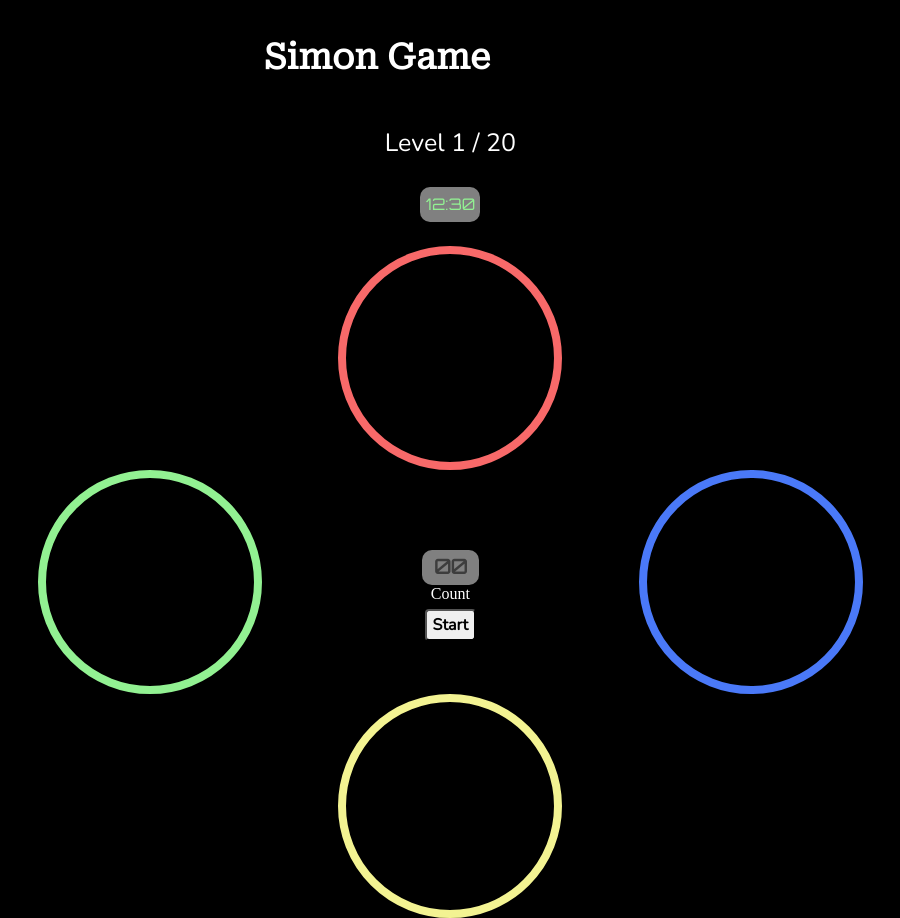
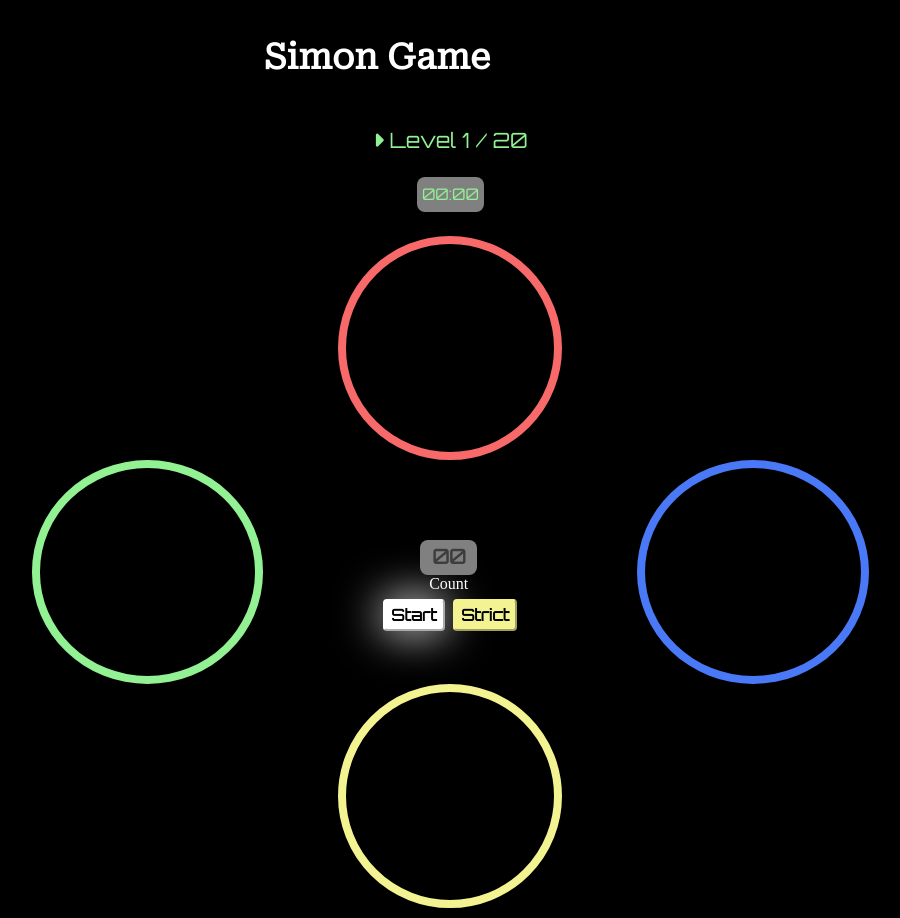
Before and after one commit to Purpleknife/Simon, a React (Create React App) app in the folder front-end/: page / in a window 1280 px wide. Shown: the top 918 px of the page, without its empty margins (263-1163 px from the left). Built offline with nearby package versions, Linux system fonts and the light colour scheme; a web font is replaced by a local one.

Commit message:
Add Strict mode to make the game more complex.

```diff
--- a/front-end/src/components/Game.js
+++ b/front-end/src/components/Game.js
@@ -9,6 +9,16 @@ const Game = () => {
   const [greenStyle, setGreenStyle] = useState('green');
   const [blueStyle, setBlueStyle] = useState('blue');
   const [yellowStyle, setYellowStyle] = useState('yellow');
+  const [strictStyle, setStrictStyle] = useState('strict');
+
+  const [game, setGame] = useState({
+    active: false,
+    level: 1,
+    time: '00:00',
+    count: 0,
+    strict: false
+  });
+
 
   const changeStyle = (condition) => {
     if (condition === 'red') {
@@ -35,6 +45,9 @@ const Game = () => {
         setYellowStyle('yellow');
       }, "700");
     }
+    if (condition === 'strict') {
+      setStrictStyle('strict-neon');
+    }
   };
 
   return (
@@ -44,8 +57,8 @@ const Game = () => {
       </div>
 
       <div className='game'>
-        <span id='level'>Level 1 / 20</span>
-        <div id='time'><span>12:30</span></div><br />
+        <span id='level'><i class="fa-solid fa-caret-right"></i>  Level 1 / 20</span>
+        <div id='time'><span>00:00</span></div><br />
         <button className={redStyle} onClick={() => changeStyle('red')}></button>
         <div className='middle'>
           <button className={greenStyle} onClick={() => changeStyle('green')}></button>
@@ -55,7 +68,10 @@ const Game = () => {
               <span>00</span><br />
               <label>Count</label>
             </div><br />
-            <button className="start">Start</button>
+
+              <button className="start">Start</button>&nbsp;&nbsp;
+              <button className={strictStyle} onClick={() => changeStyle('strict')}>Strict</button>
+
           </div>
 
           <button className={blueStyle} onClick={() => changeStyle('blue')}></button>
--- a/front-end/src/components/Game.scss
+++ b/front-end/src/components/Game.scss
@@ -22,18 +22,19 @@
 
     #level {
       color: white;
-      font-family: $third-font;
-      font-size: 25px;
+      font-family: $clock;
+      font-size: 21px;
       padding-bottom: 1em;
+      color: $green;
     }
 
     #time {
       font-family: $clock;
       color: $green;
       position: relative;
-      width: 60px;
+      width: 67px;
       height: 35px;
-      border-radius: 10px;
+      border-radius: 8px;
       background-color: grey;
       padding-top: 0.3em;
     }
@@ -59,22 +60,24 @@
       .green {
         border: 8px solid $green;
         background-color: black;
-        width: 14em;
+        width: 16em;
         height: 14em;
         border-radius: 50%;
         cursor: pointer;
-        margin-right: 10em;
+        margin-right: 7em;
       }
 
       .mid {
         margin-top: 5em;
+        width: 20%;
 
         #count {
           position: relative;
           width: 57px;
           height: 35px;
-          border-radius: 10px;
+          border-radius: 8px;
           background-color: grey;
+          margin-left: 2.8em;
 
           span {
             position: absolute;
@@ -97,22 +100,45 @@
 
 
         .start {
+          display: inline-block;
           height: 4em;
-          font-family: $third-font;
+          font-family: $clock;
           height: 2em;
           font-weight: bold;
           border-radius: 4px;
+          background-color: white;
+          border-color: white;
+          text-shadow: 0 0.5 0.5em white ;
+          opacity: 1.7;
+          box-shadow: inset 0 0 1em 0 white,
+          0 0 2.8em 0 white;
         }
+
+        .strict {
+          display: inline-block;
+          height: 4em;
+          font-family: $clock;
+          height: 2em;
+          font-weight: bold;
+          border-radius: 4px;
+          background-color: $yellow;
+          border-color: $yellow;
+          text-shadow: 0 0.5 0.5em $yellow ;
+          opacity: 1.7;
+          // box-shadow: inset 0 0 1em 0 $yellow,
+          // 0 0 2.8em 0 $yellow;
+        }
+
       }
 
       .blue {
         border: 8px solid $blue;
         background-color: black;
-        width: 14em;
+        width: 16em;
         height: 14em;
         border-radius: 50%;
         cursor: pointer;
-        margin-left: 10em;
+        margin-left: 7em;
       }
     }
 
@@ -129,6 +155,21 @@
 
 
   }
+}
+
+.strict-neon {
+  display: inline-block;
+  height: 4em;
+  font-family: $clock;
+  height: 2em;
+  font-weight: bold;
+  border-radius: 4px;
+  background-color: $yellow;
+  border-color: $yellow;
+  text-shadow: 0 0.5 0.5em $yellow ;
+  opacity: 1.7;
+  box-shadow: inset 0 0 1em 0 $yellow,
+  0 0 2.8em 0 $yellow;
 }
 
 .red-neon {
@@ -153,10 +194,10 @@
 .green-neon {
   border: 8px solid $green;
   background-color: black;
-  width: 14em;
+  width: 16em;
   height: 14em;
   border-radius: 50%;
-  margin-right: 10em;
+  margin-right: 7em;
   text-align: center;
   cursor: pointer;
   display: flex;
@@ -173,10 +214,10 @@
 .blue-neon {
   border: 8px solid $blue;
   background-color: black;
-  width: 14em;
+  width: 16em;
   height: 14em;
   border-radius: 50%;
-  margin-left: 10em;
+  margin-left: 7em;
   text-align: center;
   cursor: pointer;
   display: flex;
```
